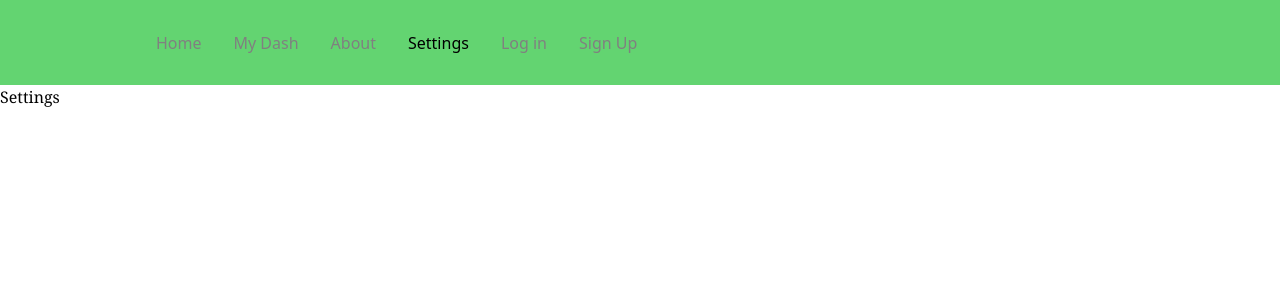
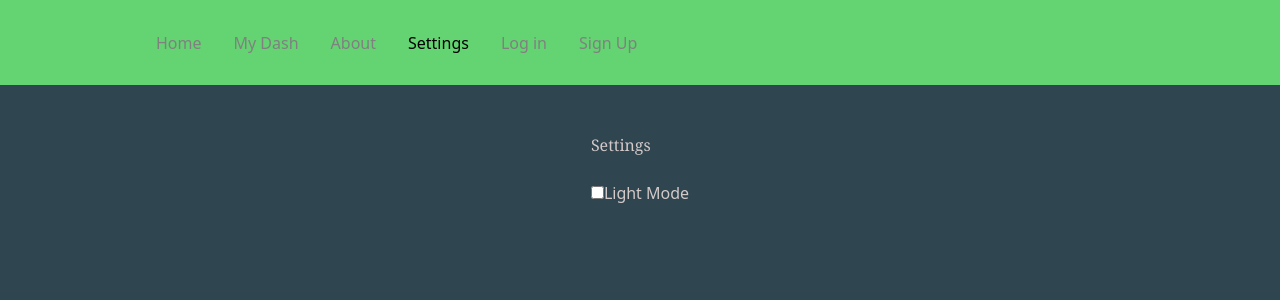
Before and after one commit to JSR5404/Stock-Hunt, a React (Create React App) app in the folder client/: page /settings in a window 1280 px wide. Shown: the top 300 px of the page. Built offline with nearby package versions, Linux system fonts and the light colour scheme.

Commit message:
organized chloe's code so that it could be merged correctly with the remote repo. she wrote 100% of the things in this commit, but we were having git problems and i felt like this could streamline some things.

```diff
--- a/client/src/App.js
+++ b/client/src/App.js
@@ -1,4 +1,4 @@
-import React from 'react';
+import React, { useEffect } from 'react';
 import Navbar from './components/NavBar/index';
 import { BrowserRouter as Router, Routes, Route } from 'react-router-dom';
 import About from './components/pages/About';
@@ -6,6 +6,7 @@ import Home from './components/pages/Home';
 import Dash from './components/pages/Dash';
 import Search from './components/pages/Search';
 import Settings from './components/pages/Settings';
+import {keepTheme} from './utils/themes';
 import Login from './components/pages/Login';
 import Signup from './components/pages/Signup';
 import {
@@ -42,6 +43,7 @@ const client = new ApolloClient({
 });
 
 function App() {
+  useEffect(()=>keepTheme())
   return (
     <ApolloProvider client={client}>
     <Router>
--- /dev/null
+++ b/client/src/components/Toggle.js
@@ -0,0 +1,42 @@
+import React, { useEffect, useState } from 'react';
+import './darkMode.css';
+import { setTheme } from '../utils/themes';
+
+function Toggle() {
+    const [togClass, setTogClass] = useState('dark');
+    let theme = localStorage.getItem('theme');
+
+    const handleOnClick = () => {
+        if (localStorage.getItem('theme') === 'theme-dark') {
+            setTheme('theme-light');
+            setTogClass('light')
+        } else {
+            setTheme('theme-dark');
+            setTogClass('dark')
+        }
+    }
+
+    useEffect(() => {
+        if (localStorage.getItem('theme') === 'theme-dark') {
+            setTogClass('dark')
+        } else if (localStorage.getItem('theme') === 'theme-light') {
+            setTogClass('light')
+        }
+    }, [theme])
+
+    return (
+        <div className="container--toggle">
+            {
+                togClass === "light" ?
+                <input type="checkbox" id="toggle" className="toggle--checkbox" onClick={handleOnClick} checked />
+                :
+                <input type="checkbox" id="toggle" className="toggle--checkbox" onClick={handleOnClick} />
+            }
+            <label htmlFor="toggle" className="toggle--label">
+                <span className="toggle--label-background">Light Mode</span>
+            </label>
+        </div>
+    )
+}
+
+export default Toggle;
--- /dev/null
+++ b/client/src/components/darkMode.css
@@ -0,0 +1,31 @@
+.theme-dark {
+    --dark-text: #d4c9c9;
+    --light-text: #F9F8F8;
+    --dark-background: #2F4550;
+    --light-background: #586F7C;
+    --accent: #B8DBD9;
+    --button-border: #B8DBD9;
+  }
+
+  .theme-light {
+    --dark-text: #5E4B56;
+    --light-text: #5E4B56;
+    --dark-background: #DBE7E4;
+    --light-background: #EDDCD2;
+    --accent: #DBE7E4;
+    --button-border: #5E4B56;
+  }
+
+  html, #root {
+    background-color: var(--dark-background);
+    color: var(--dark-text);
+  }
+
+  nav {
+    background-color: var(--dark-background);
+    color: var(--light-text);
+  }
+
+  .main-container {
+    background-color: var(--light-background);
+  }
--- a/client/src/components/pages/Settings.js
+++ b/client/src/components/pages/Settings.js
@@ -1,11 +1,12 @@
 import React from 'react';
+import Toggle from '../Toggle';
 
 const Settings = () => {
   return (
-    <div
+    <div className='pt-12'
       style={{
         display: 'flex',
-        justifyContent: '',
+        justifyContent: 'center',
         alignItems: 'right',
         height: '100vh'
       }}
@@ -14,6 +15,8 @@ const Settings = () => {
       <h1 className="font-serif">
         Settings
       </h1>
+      <br></br>
+      <Toggle/>
       </section>
     </div>
   );
--- /dev/null
+++ b/client/src/utils/themes.js
@@ -0,0 +1,21 @@
+function setTheme(themeName) {
+    localStorage.setItem('theme', themeName);
+    document.documentElement.className = themeName;
+}
+
+function keepTheme() {
+  if (localStorage.getItem('theme')) {
+    if (localStorage.getItem('theme') === 'theme-dark') {
+      setTheme('theme-dark');
+    } else if (localStorage.getItem('theme') === 'theme-light') {
+      setTheme('theme-light')
+    }
+  } else {
+    setTheme('theme-dark')
+  }
+}
+
+module.exports = {
+  setTheme,
+  keepTheme
+}
```
